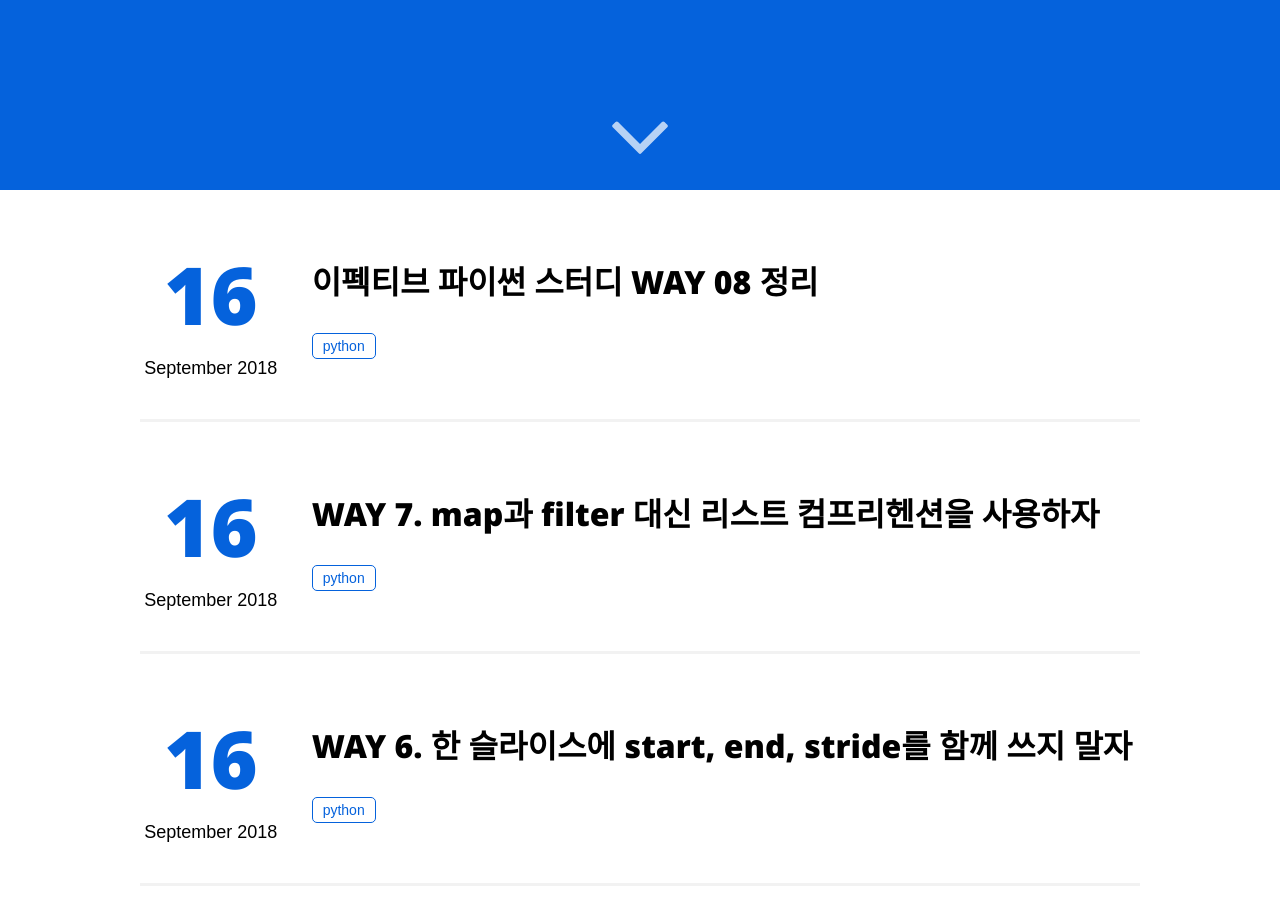
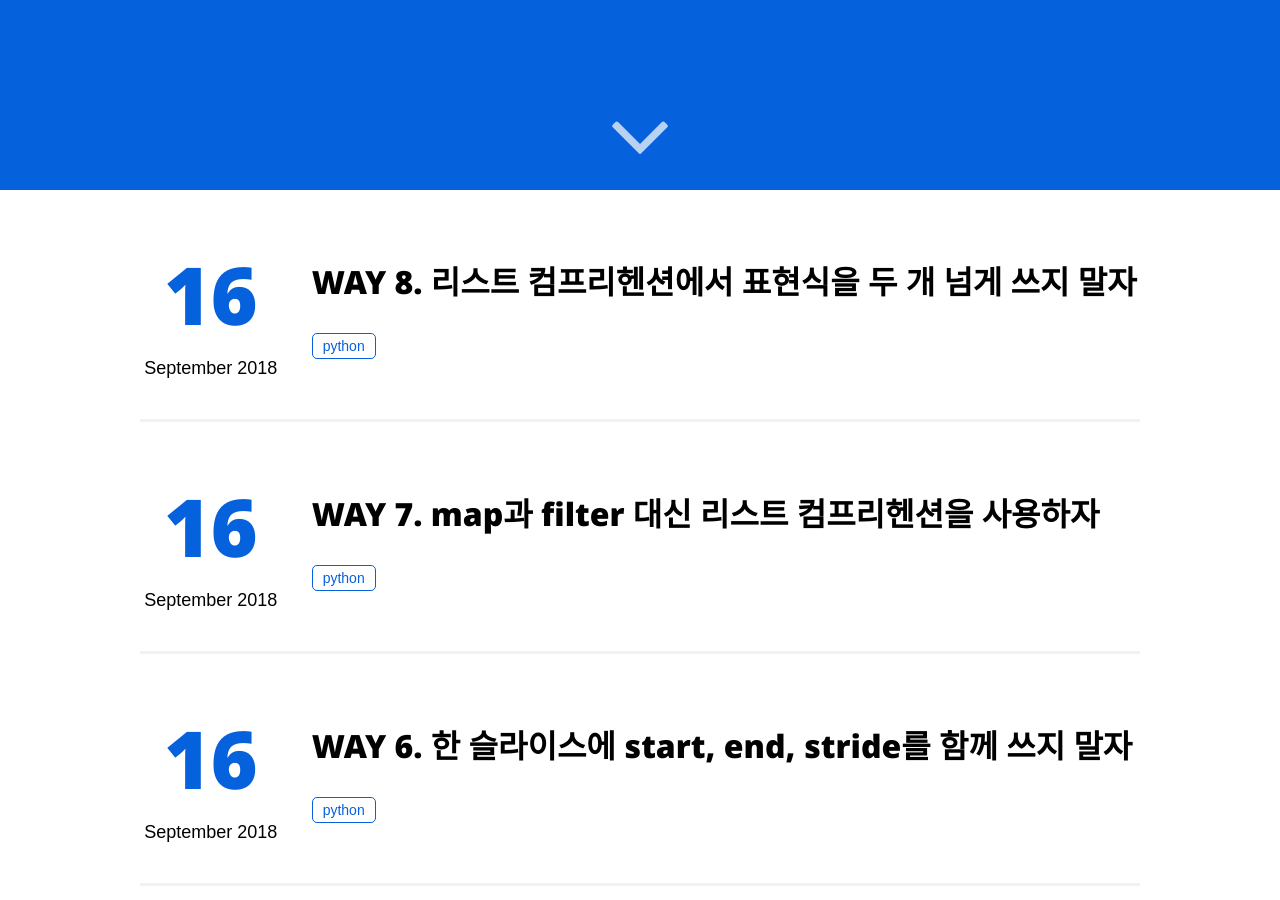
Before and after one commit to hcnoh/blog-prev, a Jekyll site: the page built from index.html, in a window 1280 px wide and 900 px high, scrolled down 710 px. Built offline with Jekyll 4.4.1, drawn with Linux system fonts in a browser that asks for light colours.

Commit message:
Update 2018-09-16-effective-python-way08.md

```diff
--- a/_posts/2018-09-16-effective-python-way08.md
+++ b/_posts/2018-09-16-effective-python-way08.md
@@ -1,6 +1,6 @@
 ---
 layout: post
-title: "이펙티브 파이썬 스터디 WAY 08 정리"
+title: "WAY 8. 리스트 컴프리헨션에서 표현식을 두 개 넘게 쓰지 말자"
 date: 2018-09-16 22:58:3
 image: '/assets/img/'
 description: '이펙티브 파이썬 코딩의 기술 책 스터디 정리'
@@ -8,7 +8,7 @@ tags:
 - python
 categories:
 - 이펙티브 파이썬 스터디
-twitter_text: '이펙티브 파이썬 스터디 WAY 08 정리'
+twitter_text: 'WAY 8. 리스트 컴프리헨션에서 표현식을 두 개 넘게 쓰지 말자'
 ---
 
 # WAY 8. 리스트 컴프리헨션에서 표현식을 두 개 넘게 쓰지 말자
```
